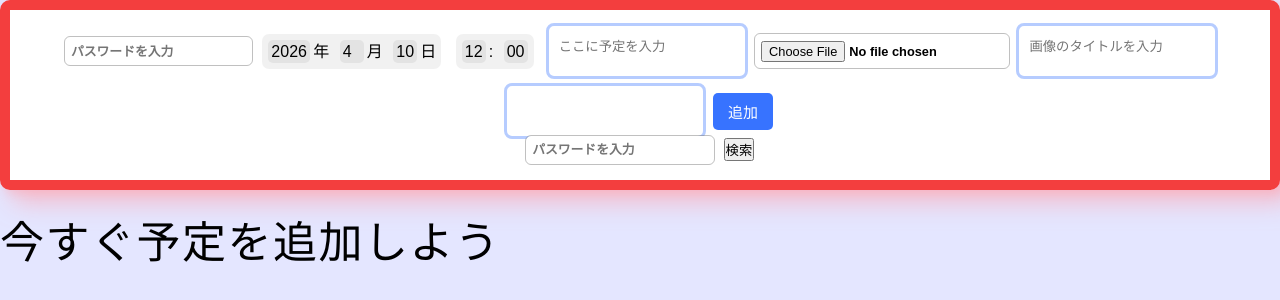
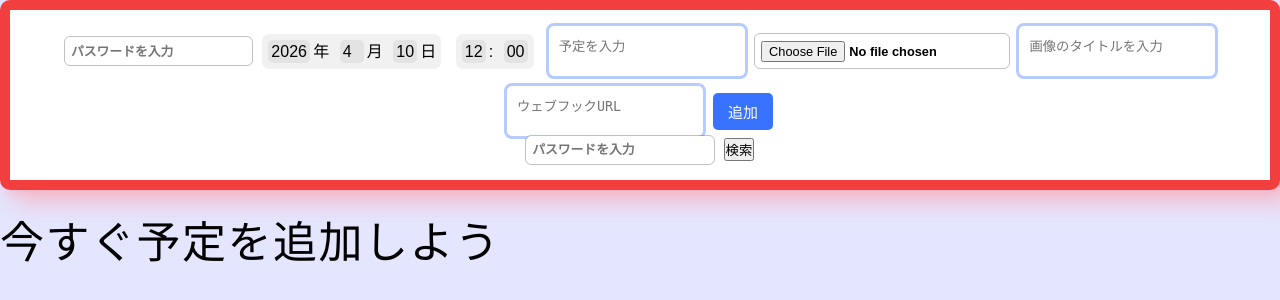
Before and after one commit to koketasi/pw_schedule, a Flask app: page / in a window 1280 px wide. Shown: the top 300 px of the page. Run offline with Flask 3, Linux system fonts and the light colour scheme; data that the repository does not hold is empty.

Commit message:
Run notify once; update form placeholders
Stop running notify() in a continuous loop and remove the internal 5-minute sleep so the script executes a single notification when invoked (suitable for external scheduling). Update template placeholders: shorten the event textarea placeholder from 'ここに予定を入力' to '予定を入力' and add a placeholder 'ウェブフックURL' for the webhook_url textarea to improve form UX; mirror the event placeholder change for existing items.

```diff
--- a/notify.py
+++ b/notify.py
@@ -45,6 +45,4 @@ def notify():
                 print(f'通知エラー{e}')
 
 if __name__=='__main__':
-    while True:
         notify()
-        time.sleep(300)
--- a/templates/index.html
+++ b/templates/index.html
@@ -22,10 +22,10 @@
                 <select size="1" name="hour"  ></select>:
                 <select size="1" name="minute" ></select>
             </div>
-            <textarea class='text'  name='event' placeholder='ここに予定を入力' rows="2" required maxlength="50" ></textarea>
+            <textarea class='text'  name='event' placeholder='予定を入力' rows="2" required maxlength="50" ></textarea>
             <input type="file" name="name"accept='image/*' >
             <textarea name='title' placeholder='画像のタイトルを入力' rows="2" maxlength="50"></textarea>
-            <textarea name="webhook_url" ></textarea>
+            <textarea name="webhook_url" placeholder="ウェブフックURL" ></textarea>
             <button class="button_add">追加</button>
 
 
@@ -62,7 +62,7 @@
                                         <select size="1" name="minute"  data-value="{{i[4]}}" ></select>
                                     </div>
                                  </div>
-                                <textarea   name='event' placeholder='ここに予定を入力' rows="2" required maxlength="50" >{{i[5]}}</textarea>
+                                <textarea   name='event' placeholder='予定を入力' rows="2" required maxlength="50" >{{i[5]}}</textarea>
                                 {% if i[6] %}
                                     <img src="{{ url_for('static', filename=i[6]) }}" alt="予定の画像">
 
```
